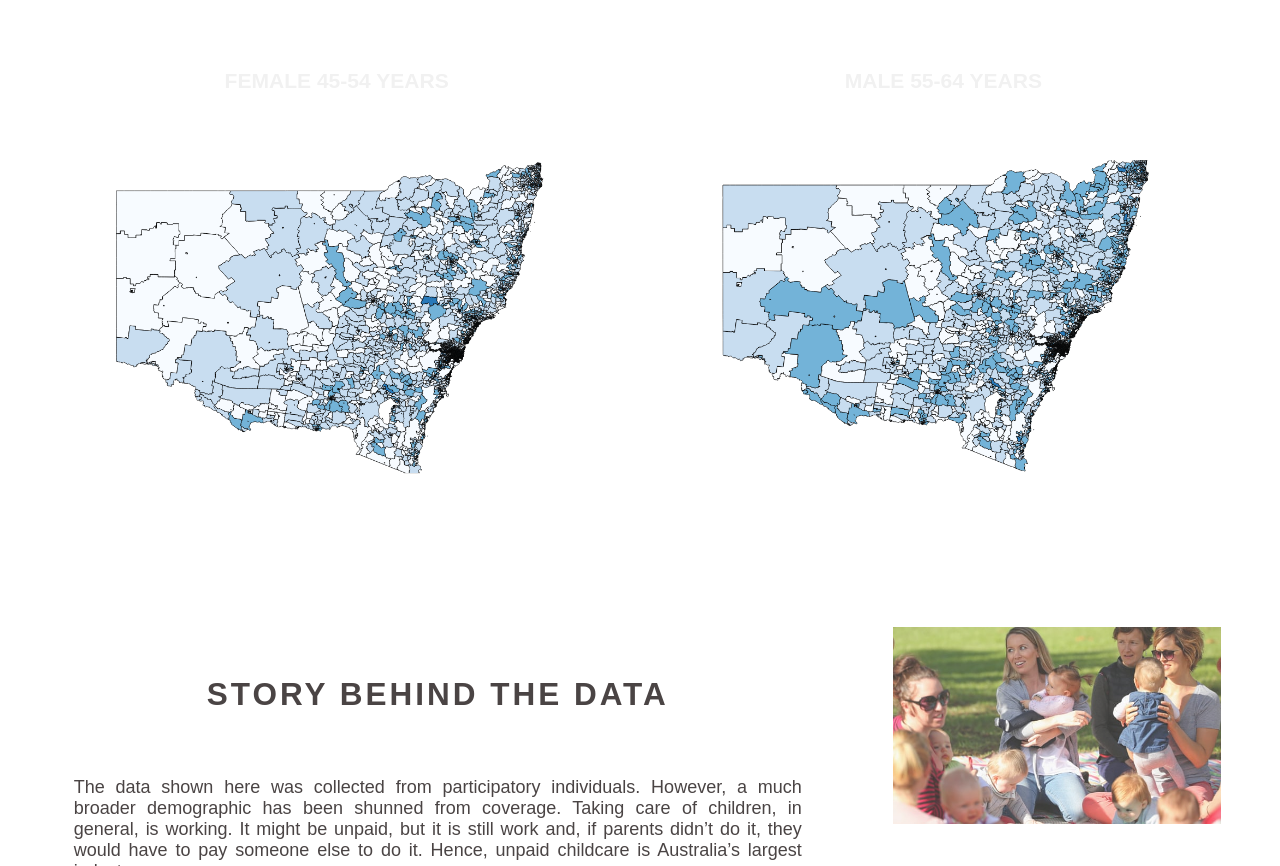
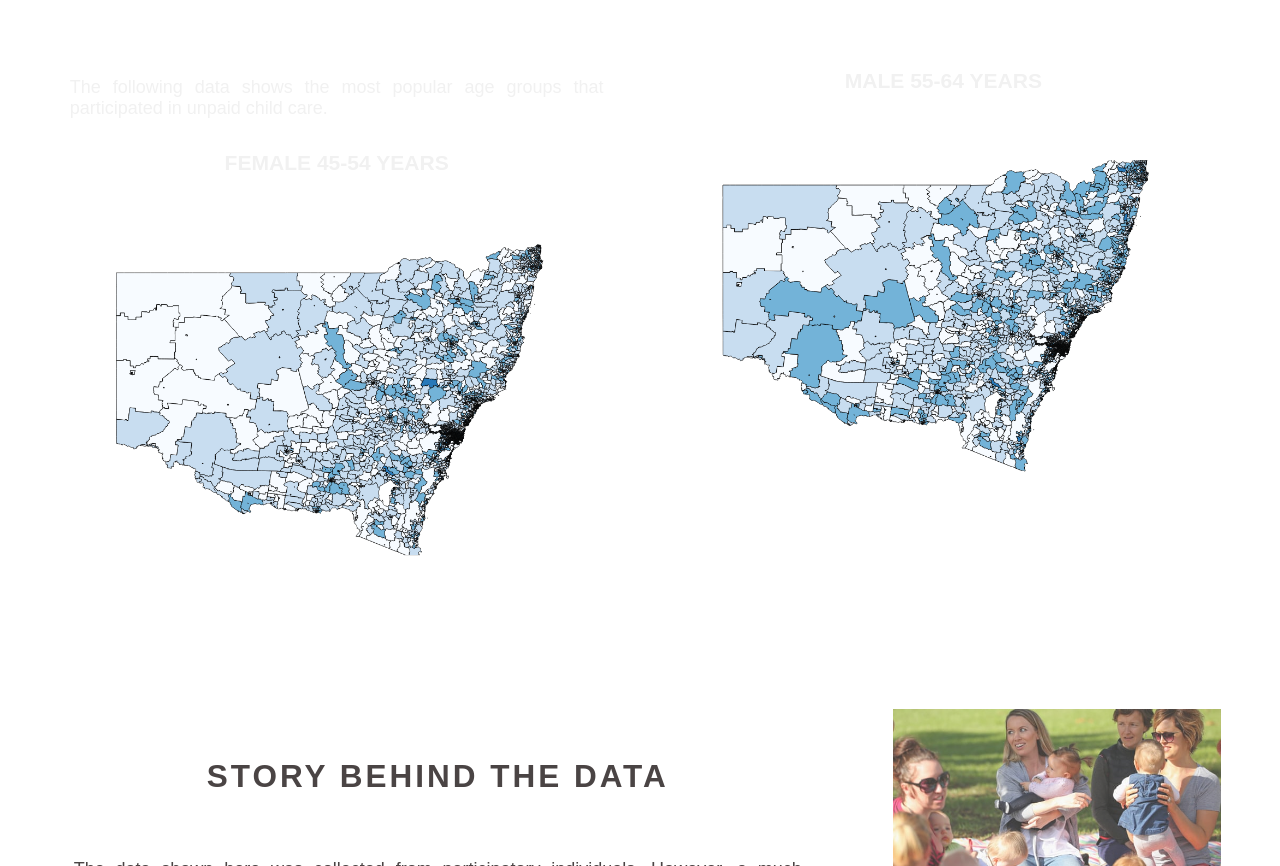
Before and after one commit to cavosa/code1230_Assignment_02, a plain HTML site: page index.html in a window 1280 px wide. Shown: the part 1494-2360 px from the top of the page. Drawn offline with Linux system fonts and the light colour scheme.

Commit message:
Update index.html

```diff
--- a/index.html
+++ b/index.html
@@ -98,6 +98,7 @@
 		<div class = "parallax-inner">
 			<h1>QGIS Maps</h1>
 			<div class = "one-half">
+				<p>The following data shows the most popular age groups that participated in unpaid child care.</p>
 				<h3>Female 45-54 years</h3>
 					<section>
 						<img src = "img/F_45_54_Total.png">
```
